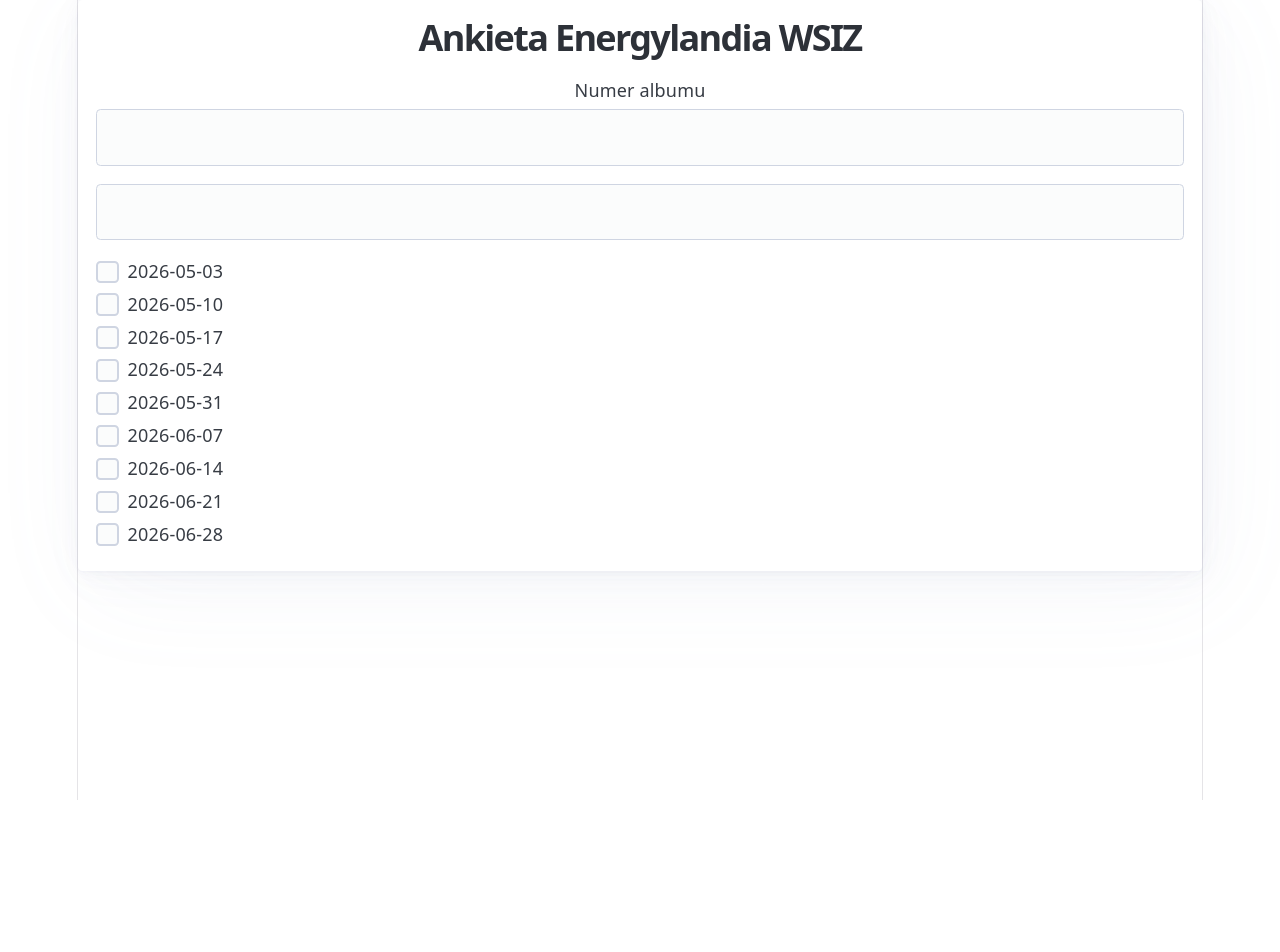
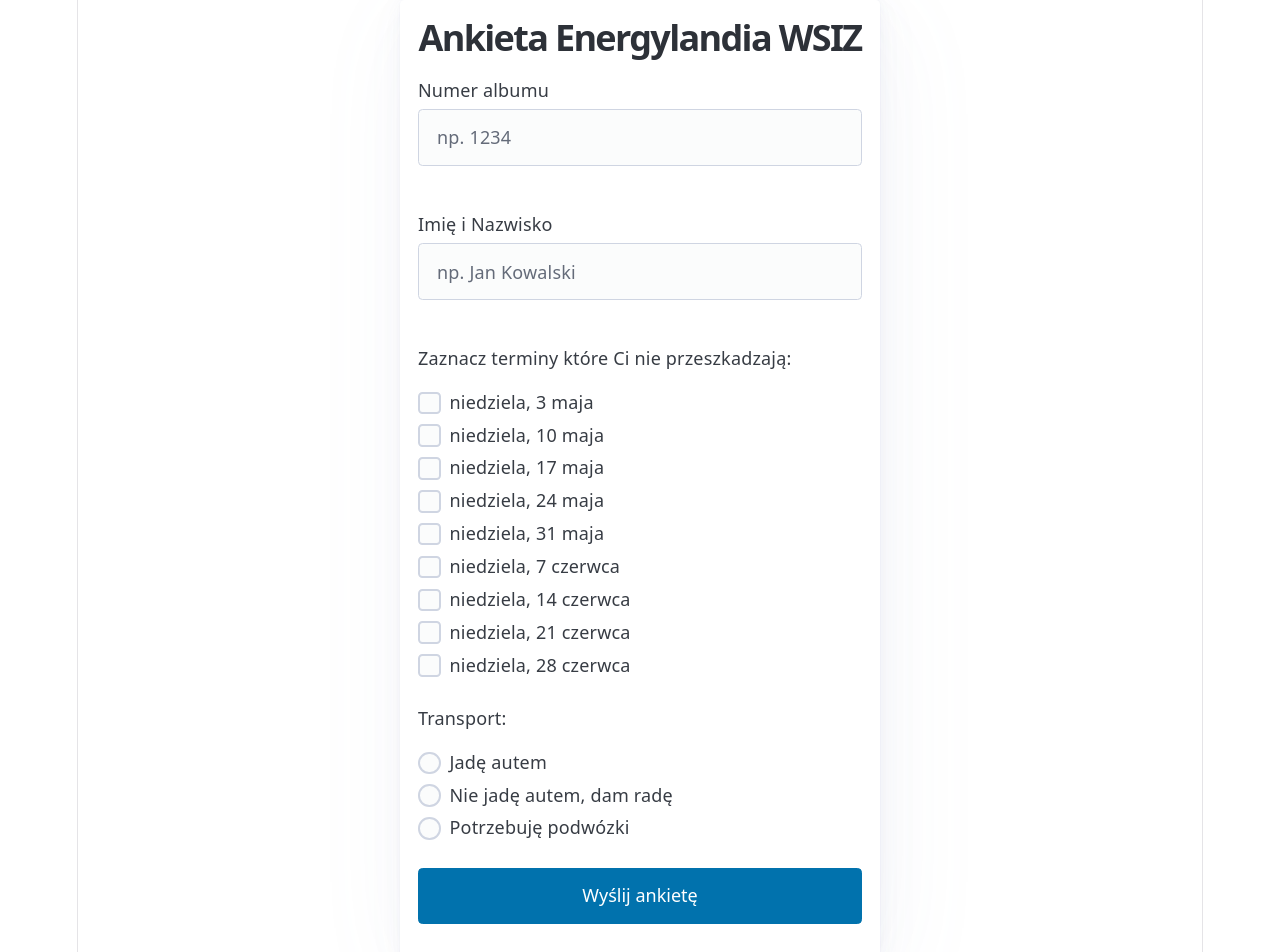
Before and after one commit to TinyPablo/energylandia-survey, a React (Vite) app: page / in a window 1280 px wide. Shown: the top 952 px of the page. Before the commit the page ends 800 px from the top, so only its background shows below. Built offline with nearby package versions, Linux system fonts and the light colour scheme.

Commit message:
feat: add survey form with validation and error handling

```diff
--- a/package.json
+++ b/package.json
@@ -13,6 +13,7 @@
     "@picocss/pico": "^2.1.1",
     "react": "^19.2.4",
     "react-dom": "^19.2.4",
+    "react-hook-form": "^7.72.1",
     "react-router-dom": "^7.14.1"
   },
   "devDependencies": {
--- a/src/App.css
+++ b/src/App.css
@@ -1,184 +1,3 @@
-.counter {
-  font-size: 16px;
-  padding: 5px 10px;
-  border-radius: 5px;
-  color: var(--accent);
-  background: var(--accent-bg);
-  border: 2px solid transparent;
-  transition: border-color 0.3s;
-  margin-bottom: 24px;
-
-  &:hover {
-    border-color: var(--accent-border);
-  }
-  &:focus-visible {
-    outline: 2px solid var(--accent);
-    outline-offset: 2px;
-  }
+.form-section {
+  margin-bottom: 1.5rem;
 }
-
-.hero {
-  position: relative;
-
-  .base,
-  .framework,
-  .vite {
-    inset-inline: 0;
-    margin: 0 auto;
-  }
-
-  .base {
-    width: 170px;
-    position: relative;
-    z-index: 0;
-  }
-
-  .framework,
-  .vite {
-    position: absolute;
-  }
-
-  .framework {
-    z-index: 1;
-    top: 34px;
-    height: 28px;
-    transform: perspective(2000px) rotateZ(300deg) rotateX(44deg) rotateY(39deg)
-      scale(1.4);
-  }
-
-  .vite {
-    z-index: 0;
-    top: 107px;
-    height: 26px;
-    width: auto;
-    transform: perspective(2000px) rotateZ(300deg) rotateX(40deg) rotateY(39deg)
-      scale(0.8);
-  }
-}
-
-#center {
-  display: flex;
-  flex-direction: column;
-  gap: 25px;
-  place-content: center;
-  place-items: center;
-  flex-grow: 1;
-
-  @media (max-width: 1024px) {
-    padding: 32px 20px 24px;
-    gap: 18px;
-  }
-}
-
-#next-steps {
-  display: flex;
-  border-top: 1px solid var(--border);
-  text-align: left;
-
-  & > div {
-    flex: 1 1 0;
-    padding: 32px;
-    @media (max-width: 1024px) {
-      padding: 24px 20px;
-    }
-  }
-
-  .icon {
-    margin-bottom: 16px;
-    width: 22px;
-    height: 22px;
-  }
-
-  @media (max-width: 1024px) {
-    flex-direction: column;
-    text-align: center;
-  }
-}
-
-#docs {
-  border-right: 1px solid var(--border);
-
-  @media (max-width: 1024px) {
-    border-right: none;
-    border-bottom: 1px solid var(--border);
-  }
-}
-
-#next-steps ul {
-  list-style: none;
-  padding: 0;
-  display: flex;
-  gap: 8px;
-  margin: 32px 0 0;
-
-  .logo {
-    height: 18px;
-  }
-
-  a {
-    color: var(--text-h);
-    font-size: 16px;
-    border-radius: 6px;
-    background: var(--social-bg);
-    display: flex;
-    padding: 6px 12px;
-    align-items: center;
-    gap: 8px;
-    text-decoration: none;
-    transition: box-shadow 0.3s;
-
-    &:hover {
-      box-shadow: var(--shadow);
-    }
-    .button-icon {
-      height: 18px;
-      width: 18px;
-    }
-  }
-
-  @media (max-width: 1024px) {
-    margin-top: 20px;
-    flex-wrap: wrap;
-    justify-content: center;
-
-    li {
-      flex: 1 1 calc(50% - 8px);
-    }
-
-    a {
-      width: 100%;
-      justify-content: center;
-      box-sizing: border-box;
-    }
-  }
-}
-
-#spacer {
-  height: 88px;
-  border-top: 1px solid var(--border);
-  @media (max-width: 1024px) {
-    height: 48px;
-  }
-}
-
-.ticks {
-  position: relative;
-  width: 100%;
-
-  &::before,
-  &::after {
-    content: '';
-    position: absolute;
-    top: -4.5px;
-    border: 5px solid transparent;
-  }
-
-  &::before {
-    left: 0;
-    border-left-color: var(--border);
-  }
-  &::after {
-    right: 0;
-    border-right-color: var(--border);
-  }
-}
--- a/src/App.tsx
+++ b/src/App.tsx
@@ -1,11 +1,7 @@
 import { useState } from 'react'
+import './App.css'
 
-function App() {
-  const [albumNumber, setAlbumNumber] = useState('')
-  const [fullName, setFullName] = useState('')
-  const [selectedDates, setSelectedDates] = useState<string[]>([])
-
-  const sundays = [
+const SUNDAYS = [
   '2026-05-03',
   '2026-05-10',
   '2026-05-17',
@@ -17,32 +13,186 @@
   '2026-06-28',
 ]
 
+function App() {
+  const [albumNumber, setAlbumNumber] = useState('')
+  const [fullName, setFullName] = useState('')
+  const [selectedDates, setSelectedDates] = useState<string[]>([])
+  const [transport, setTransport] = useState('')
+  const [seats, setSeats] = useState('')
+  const [errors, setErrors] = useState<Record<string, string>>({})
+
+  const clearError = (field: string) => {
+    if (errors[field]) {
+      setErrors({ ...errors, [field]: '' })
+    }
+  }
+
   const handleSubmit = (e: React.FormEvent) => {
     e.preventDefault()
+
+    const newErrors: Record<string, string> = {}
+
+    if (!/^\d{4,6}$/.test(albumNumber)) {
+      newErrors.albumNumber = 'Numer albumu musi mieć 4-6 cyfr'
+    }
+
+    if (fullName.trim() === '') {
+      newErrors.fullName = 'Podaj imię i nazwisko'
+    }
+
+    if (selectedDates.length === 0) {
+      newErrors.selectedDates = 'Zaznacz co najmniej jeden termin'
+    }
+
+    if (transport === '') {
+      newErrors.transport = 'Wybierz opcję transportu'
+    }
+
+    setErrors(newErrors)
+
+    if (Object.keys(newErrors).length > 0) return
+  }
+
+  const formatDate = (dateStr: string) => {
+    return new Date(dateStr).toLocaleDateString('pl-PL', {
+      weekday: 'long',
+      day: 'numeric',
+      month: 'long',
+    })
   }
 
   return (
     <main className="container">
-      <article>
-        <h1>Ankieta Energylandia WSIZ</h1>
+      <article
+        style={{ maxWidth: '480px', margin: '0 auto', textAlign: 'left' }}
+      >
+        <h1 style={{ textAlign: 'center' }}>Ankieta Energylandia WSIZ</h1>
+
         <form onSubmit={handleSubmit}>
-          <label htmlFor="">Numer albumu</label>
+          <div className="form-section">
+            <label htmlFor="album-number">Numer albumu</label>
             <input
+              placeholder="np. 1234"
+              id="album-number"
               type="text"
               value={albumNumber}
-            onChange={(e) => setAlbumNumber(e.target.value)}
+              onChange={(e) => {
+                setAlbumNumber(e.target.value)
+                clearError('albumNumber')
+              }}
             />
+            {errors.albumNumber && (
+              <small style={{ color: 'red' }}>{errors.albumNumber}</small>
+            )}
+          </div>
+
+          <div className="form-section">
+            <label htmlFor="full-name">Imię i Nazwisko</label>
             <input
+              placeholder="np. Jan Kowalski"
+              id="full-name"
               type="text"
               value={fullName}
-            onChange={(e) => setFullName(e.target.value)}
+              onChange={(e) => {
+                setFullName(e.target.value)
+                clearError('fullName')
+              }}
             />
-          {sundays.map((date) => (
+            {errors.fullName && (
+              <small style={{ color: 'red' }}>{errors.fullName}</small>
+            )}
+          </div>
+
+          <div className="form-section">
+            <p>Zaznacz terminy które Ci nie przeszkadzają:</p>
+            {SUNDAYS.map((date) => (
               <label key={date}>
-              <input type="checkbox" value={date} />
-              {date}
+                <input
+                  type="checkbox"
+                  value={date}
+                  onChange={(e) => {
+                    if (e.target.checked) {
+                      setSelectedDates([...selectedDates, date])
+                    } else {
+                      setSelectedDates(selectedDates.filter((d) => d !== date))
+                    }
+                    clearError('selectedDates')
+                  }}
+                />
+                {formatDate(date)}
               </label>
             ))}
+            {errors.selectedDates && (
+              <small style={{ color: 'red' }}>{errors.selectedDates}</small>
+            )}
+          </div>
+
+          <div className="form-section">
+            <p>Transport:</p>
+
+            <label htmlFor="driver">
+              <input
+                id="driver"
+                type="radio"
+                name="transport"
+                value="driver"
+                onChange={(e) => {
+                  setTransport(e.target.value)
+                  clearError('transport')
+                }}
+              />
+              Jadę autem
+            </label>
+            {transport === 'driver' && (
+              <>
+                <label htmlFor="seats">Liczba miejsc</label>
+                <input
+                  placeholder="1-8"
+                  type="number"
+                  id="seats"
+                  value={seats}
+                  onChange={(e) => {
+                    setSeats(e.target.value)
+                    clearError('transport')
+                  }}
+                  min={1}
+                  max={8}
+                />
+              </>
+            )}
+
+            <label htmlFor="no-car">
+              <input
+                id="no-car"
+                type="radio"
+                name="transport"
+                value="no-car"
+                onChange={(e) => {
+                  setTransport(e.target.value)
+                  clearError('transport')
+                }}
+              />
+              Nie jadę autem, dam radę
+            </label>
+
+            <label htmlFor="needs-ride">
+              <input
+                id="needs-ride"
+                type="radio"
+                name="transport"
+                value="needs-ride"
+                onChange={(e) => {
+                  setTransport(e.target.value)
+                  clearError('transport')
+                }}
+              />
+              Potrzebuję podwózki
+            </label>
+            {errors.transport && (
+              <small style={{ color: 'red' }}>{errors.transport}</small>
+            )}
+          </div>
+          <button type="submit">Wyślij ankietę</button>
         </form>
       </article>
     </main>
```
Also changed, not shown: 1 other file (tests, documents, lock files or other folders). Lines whose indentation alone changed are shown as unchanged.
